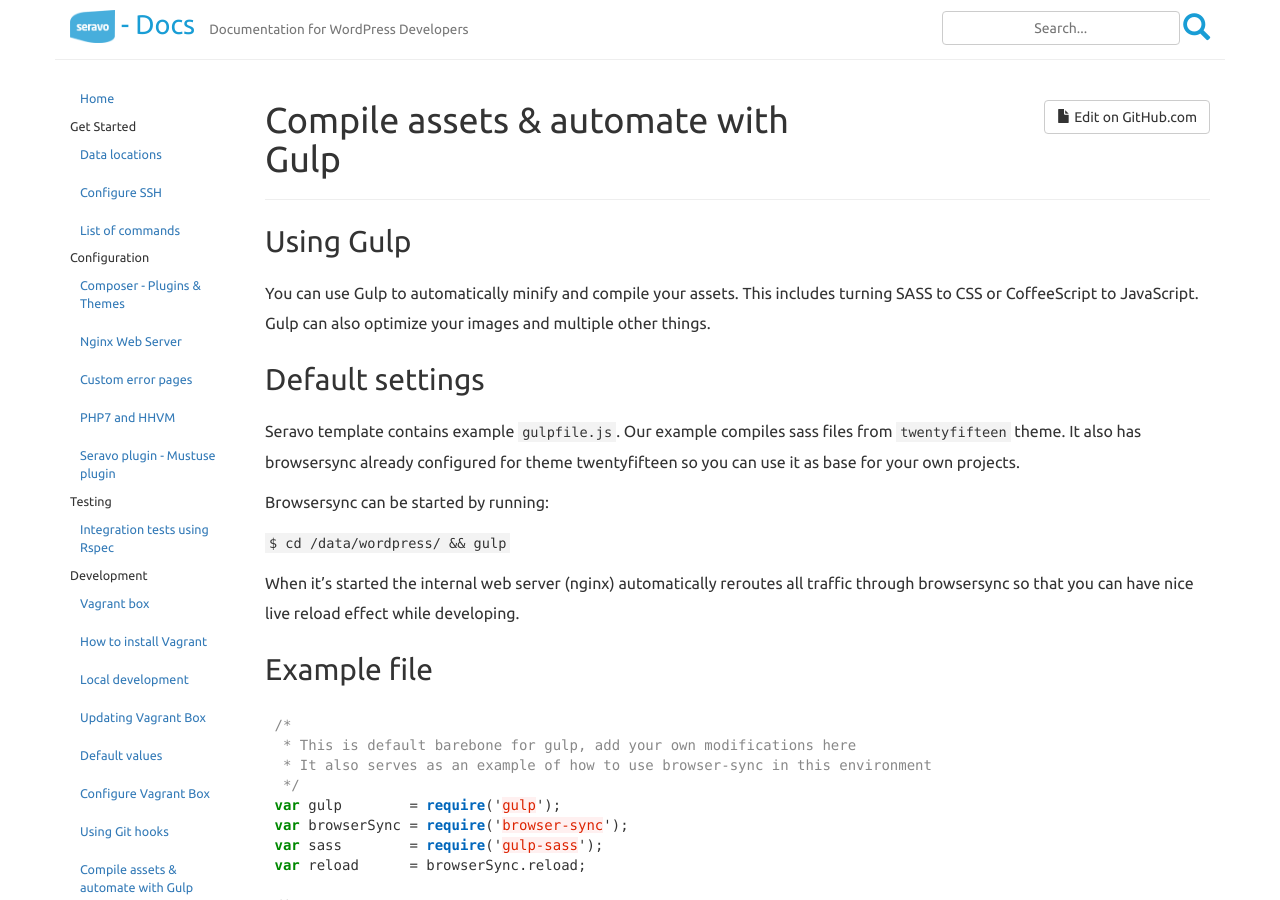
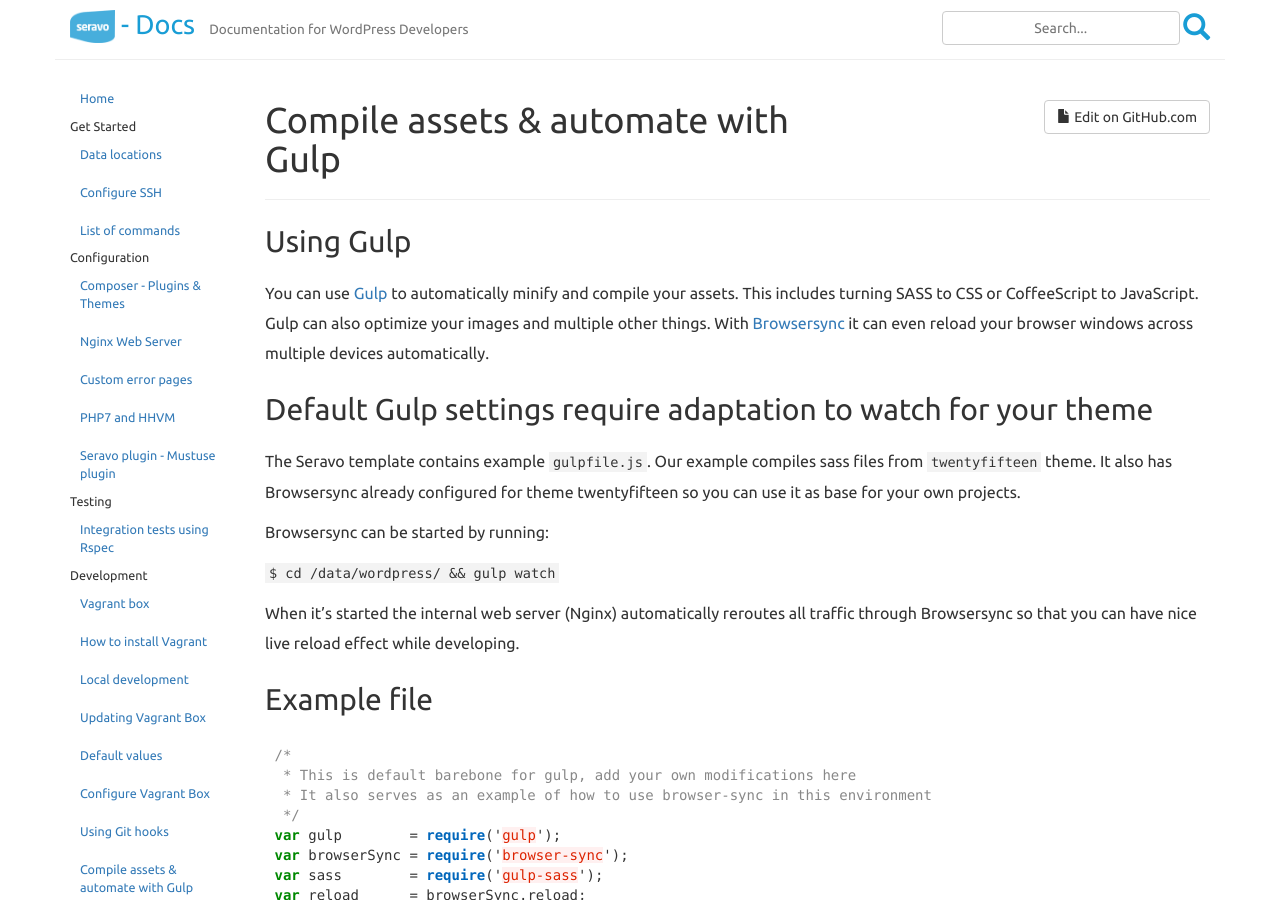
Before and after one commit to Seravo/docs, a Jekyll site: the page built from _posts/2015-10-11-gulp.md, in a window 1280 px wide and 900 px high. Built offline with Jekyll 4.4.1, drawn with Linux system fonts in a browser that asks for light colours; nearby versions of some CDN libraries; Markdown is read by kramdown in place of the engine named in the settings.

Commit message:
Update Gulp & Browsersync example syntax so it actually works

```diff
--- a/_posts/2015-10-11-gulp.md
+++ b/_posts/2015-10-11-gulp.md
@@ -7,16 +7,18 @@
 ---
 
 ## Using Gulp
-You can use Gulp to automatically minify and compile your assets. This includes turning SASS to CSS or CoffeeScript to JavaScript. Gulp can also optimize your images and multiple other things.
 
-## Default settings
-Seravo template contains example `gulpfile.js`. Our example compiles sass files from `twentyfifteen` theme. It also has browsersync already configured for theme twentyfifteen so you can use it as base for your own projects.
+You can use [Gulp](http://gulpjs.com/) to automatically minify and compile your assets. This includes turning SASS to CSS or CoffeeScript to JavaScript. Gulp can also optimize your images and multiple other things. With [Browsersync](https://www.browsersync.io/) it can even reload your browser windows across multiple devices automatically.
+
+## Default Gulp settings require adaptation to watch for your theme
+
+The Seravo template contains example `gulpfile.js`. Our example compiles sass files from `twentyfifteen` theme. It also has Browsersync already configured for theme twentyfifteen so you can use it as base for your own projects.
 
 Browsersync can be started by running:
 
-`$ cd /data/wordpress/ && gulp`
+`$ cd /data/wordpress/ && gulp watch`
 
-When it's started the internal web server (nginx) automatically reroutes all traffic through browsersync so that you can have nice live reload effect while developing.
+When it's started the internal web server (Nginx) automatically reroutes all traffic through Browsersync so that you can have nice live reload effect while developing.
 
 ## Example file
 
```
